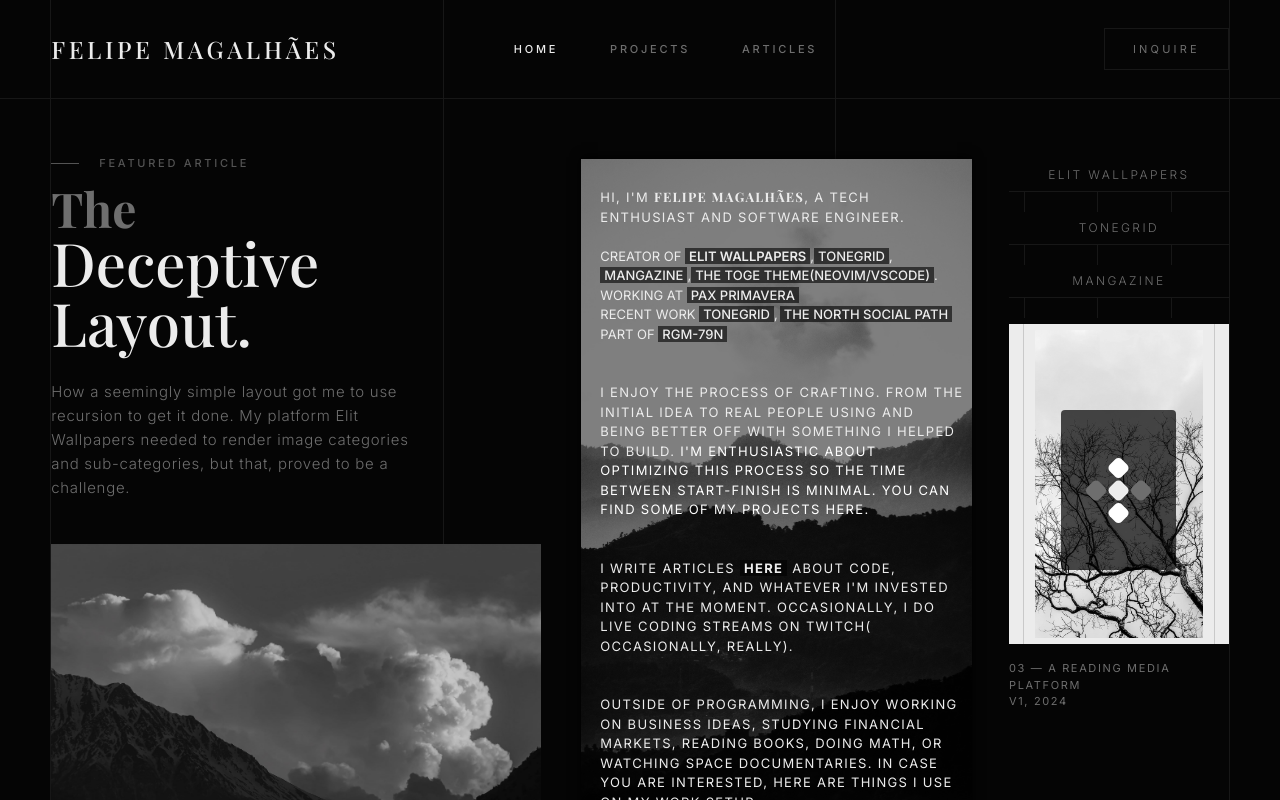
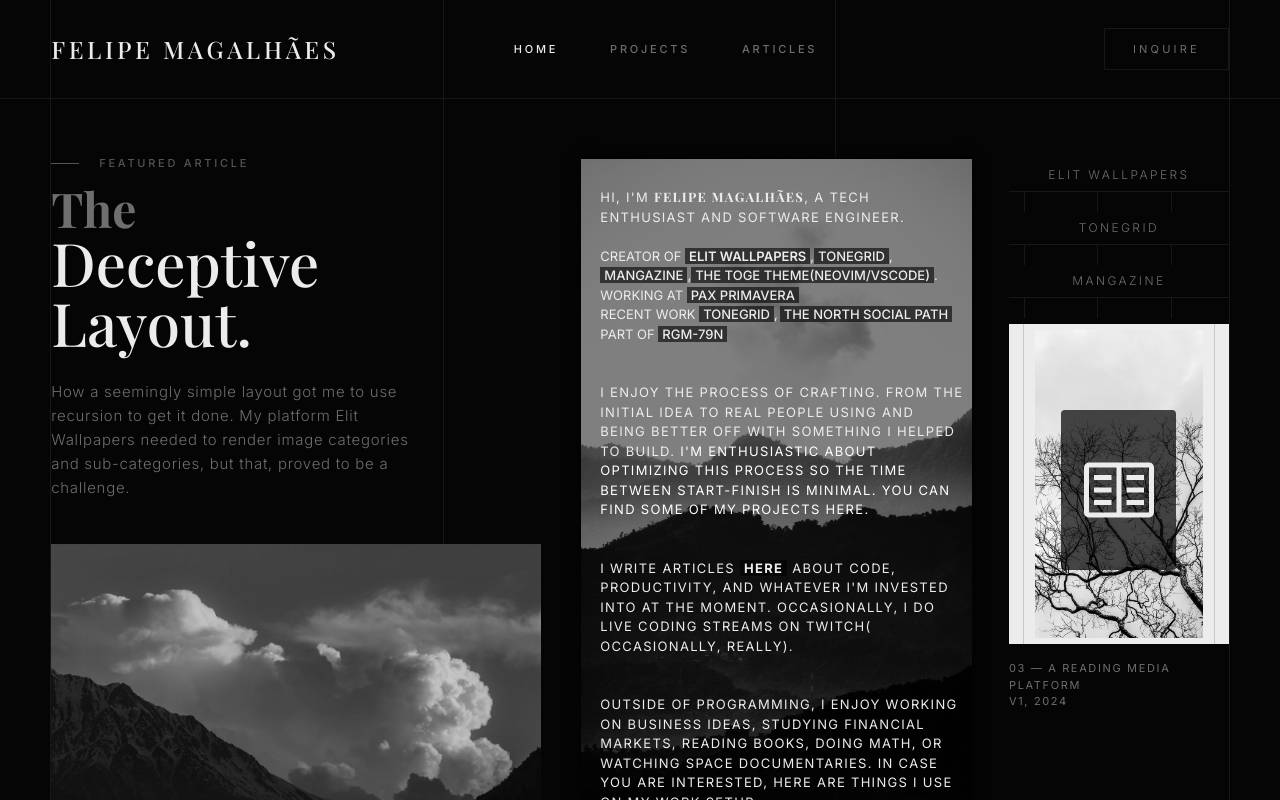
Before and after one commit to magalhaesfelipe/felip.me, a React (Vite) app: page / in a window 1280 px wide. Both pictures are taken after a click on the element "MANGAZINE". Shown: the top 800 px of the page. Built offline with nearby package versions, Linux system fonts and the light colour scheme.

Commit message:
chore(home-page): change Mangazine project image

```diff
--- a/src/pages/home/columns/Column3.tsx
+++ b/src/pages/home/columns/Column3.tsx
@@ -135,12 +135,8 @@ export const Column3 = () => {
 								alt=''
 								className='h-full w-full items-center justify-center relative object-cover border-x border-black/15 px-2.75 py-1.5 bg-highlight transition-transform duration-700 ease-out group-hover:scale-106'
 							/>
-							<div className='absolute inset-0 flex items-center justify-center z-20 p-2 bg-black/70 h-[50%] left-[20%] top-[27%] object-cover rounded-sm w-[60%] size-5'>
-								<img
-									src={logoTonegrid}
-									alt=''
-									className='text-highlight size-100 max-h-full max-w-full object-contain p-2'
-								/>
+							<div className='absolute p-2 bg-black/70 h-[50%] left-[20%] justify-center flex top-[27%] items-center object-cover rounded-sm w-[60%] size-5'>
+								<Icon icon='carbon:book' className='text-highlight size-20' />
 							</div>
 						</div>
 						<div className='flex flex-col py-4 text-[11px] font-normal tracking-[0.15em]'>
```
